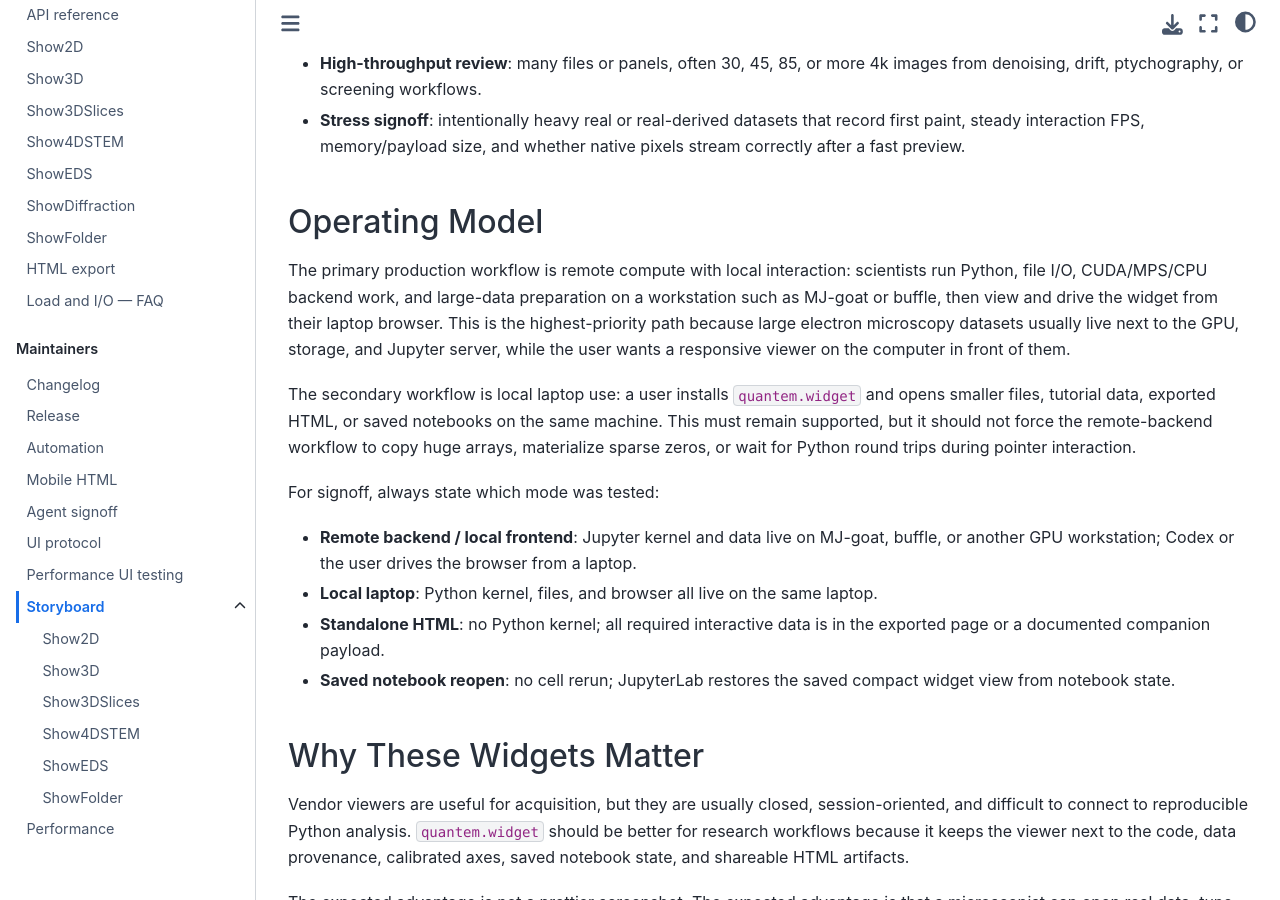
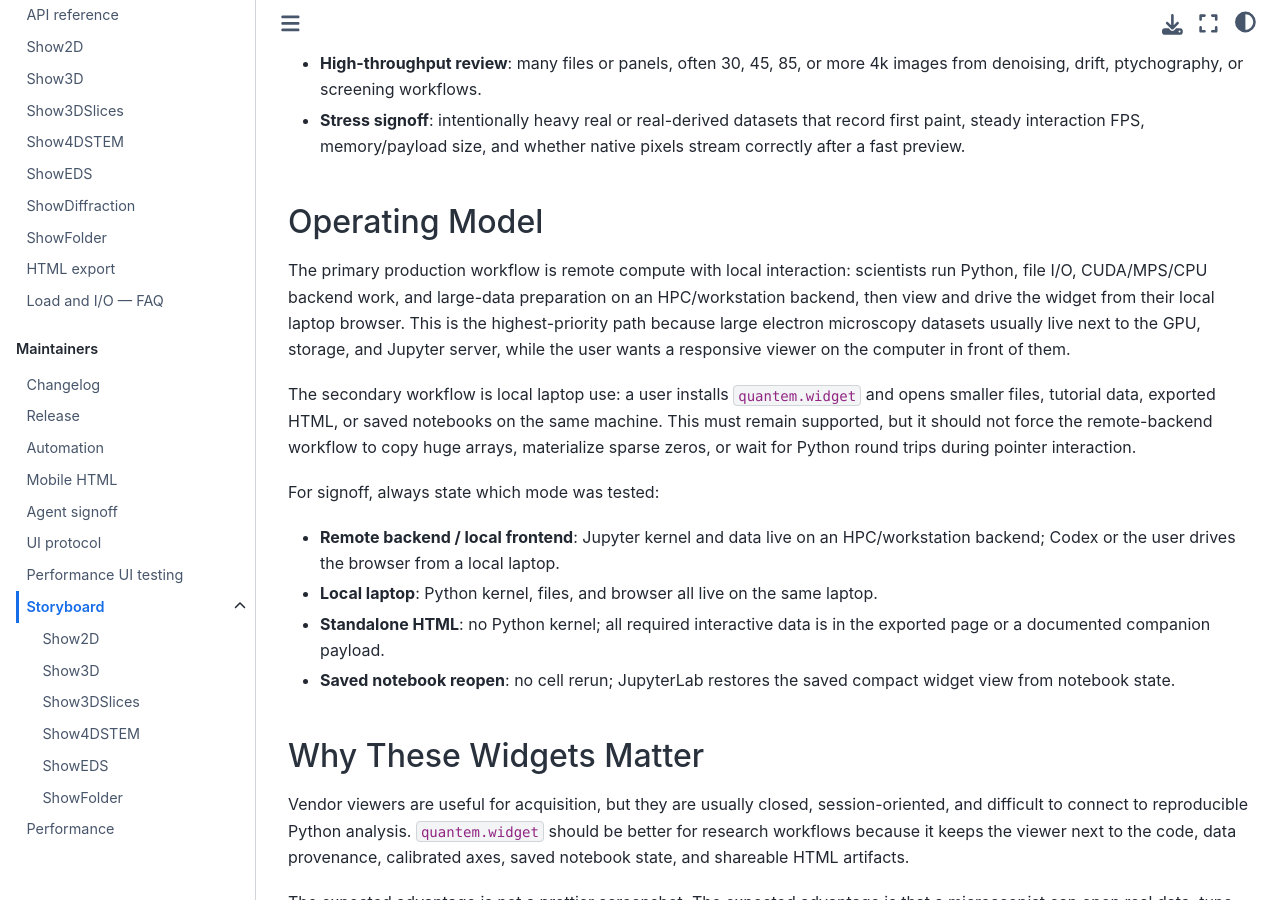
Before and after one commit to bobleesj/quantem.widget, a Jupyter Book: the page built from docs/maintainer/storyboard.md, in a window 1280 px wide and 900 px high, scrolled down 483 px. Built offline with Jupyter Book 1.0.4 settings and Sphinx 7.4.7 and the Sphinx Book theme 1.1.4, drawn with Linux system fonts in a browser that asks for light colours; some of the changed text lies outside the part shown.

Commit message:
Use generic backend wording in storyboards

```diff
--- a/docs/maintainer/storyboard.md
+++ b/docs/maintainer/storyboard.md
@@ -31,11 +31,11 @@ Every storyboard should cover four scientific workflow classes:
 
 The primary production workflow is remote compute with local interaction:
 scientists run Python, file I/O, CUDA/MPS/CPU backend work, and large-data
-preparation on a workstation such as MJ-goat or buffle, then view and drive the
-widget from their laptop browser. This is the highest-priority path because
-large electron microscopy datasets usually live next to the GPU, storage, and
-Jupyter server, while the user wants a responsive viewer on the computer in
-front of them.
+preparation on an HPC/workstation backend, then view and drive the widget from
+their local laptop browser. This is the highest-priority path because large
+electron microscopy datasets usually live next to the GPU, storage, and Jupyter
+server, while the user wants a responsive viewer on the computer in front of
+them.
 
 The secondary workflow is local laptop use: a user installs ``quantem.widget``
 and opens smaller files, tutorial data, exported HTML, or saved notebooks on
@@ -45,9 +45,9 @@ for Python round trips during pointer interaction.
 
 For signoff, always state which mode was tested:
 
-- **Remote backend / local frontend**: Jupyter kernel and data live on MJ-goat,
-  buffle, or another GPU workstation; Codex or the user drives the browser from
-  a laptop.
+- **Remote backend / local frontend**: Jupyter kernel and data live on an
+  HPC/workstation backend; Codex or the user drives the browser from a local
+  laptop.
 - **Local laptop**: Python kernel, files, and browser all live on the same
   laptop.
 - **Standalone HTML**: no Python kernel; all required interactive data is in
@@ -96,7 +96,7 @@ blindly clicking through a list.
 
 - Drive the actual widget in the Codex in-app browser or Chrome; Python tests
   alone do not verify a story.
-- Use an MJ-goat or buffle Jupyter backend when testing real data, large arrays,
+- Use an HPC/workstation Jupyter backend when testing real data, large arrays,
   save/reopen, backend streaming, or any workflow intended to represent the
   normal lab deployment.
 - Use real or real-derived microscopy data first. Synthetic data is a secondary
```
Also changed, not shown: docs/maintainer/storyboard-show2d.md (+3 -3 lines), docs/maintainer/storyboard-show4dstem.md (+2 -2 lines), docs/maintainer/storyboard-showeds.md (+2 -2 lines), 2 other files.
